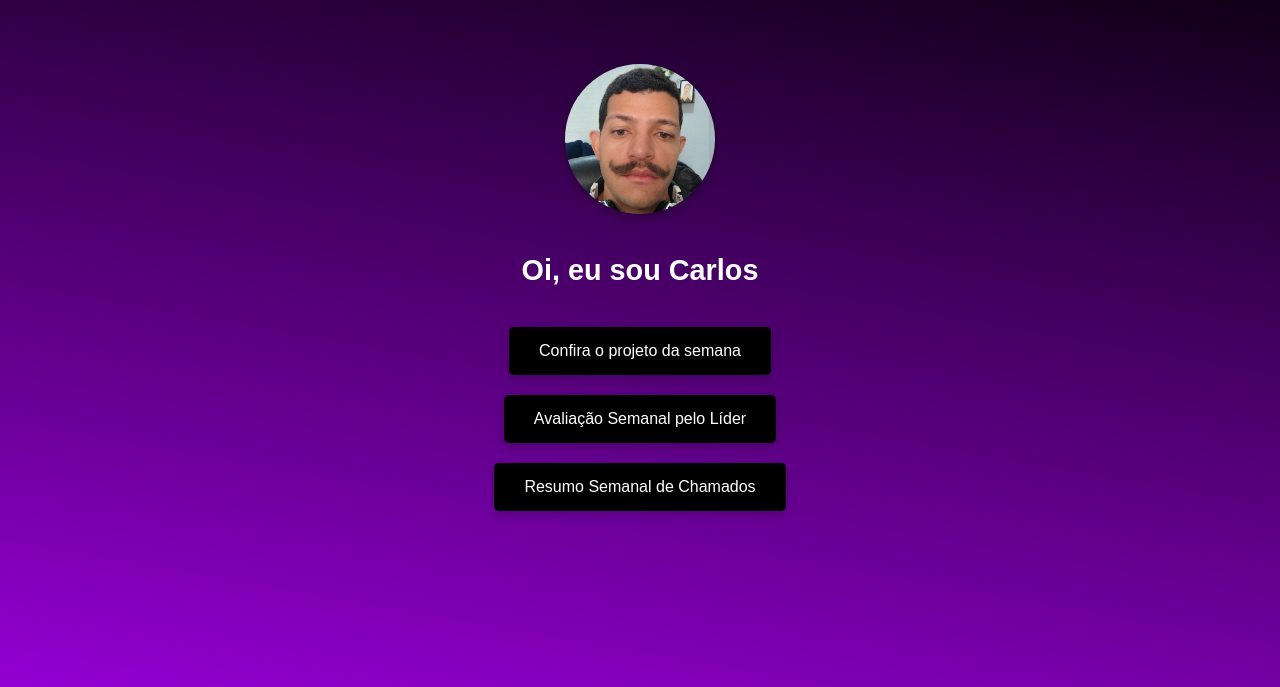
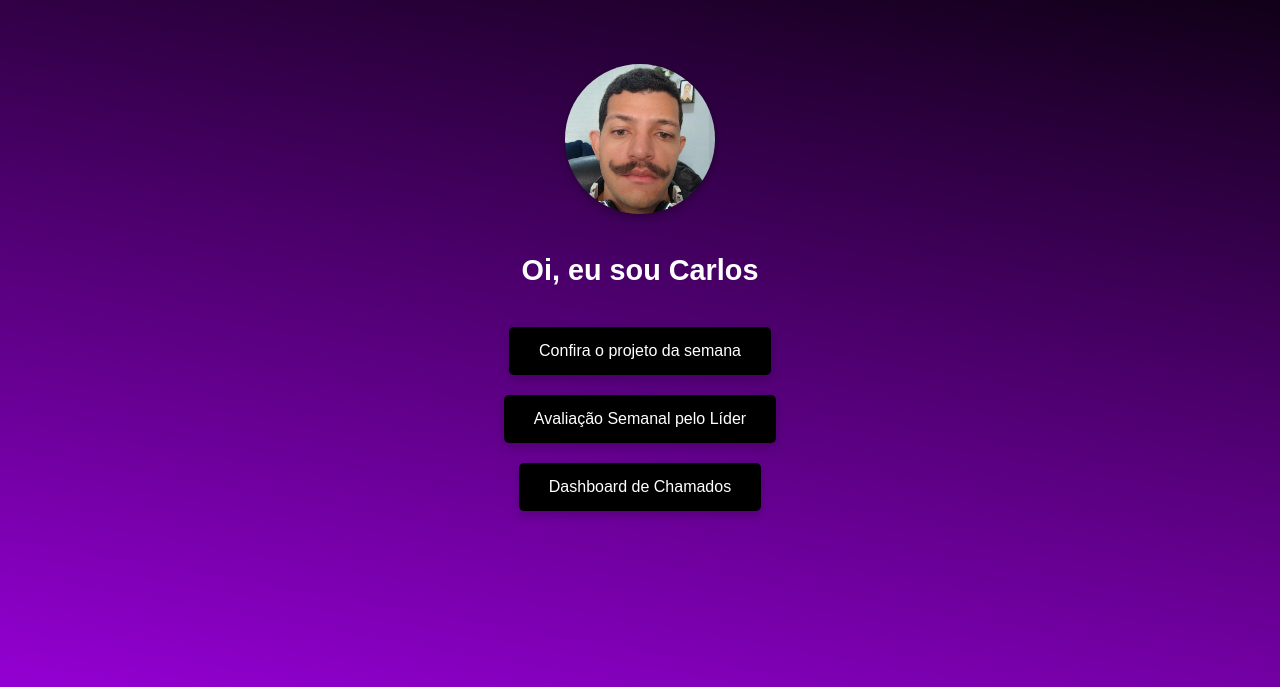
Before and after one commit to Carlosjr97/Projetoifood, a plain HTML site: page index.html in a window 1280 px wide. Shown: the part 113-800 px from the top of the page. Drawn offline with Linux system fonts and the light colour scheme.

Commit message:
Update index.html

```diff
--- a/index.html
+++ b/index.html
@@ -26,7 +26,7 @@
 
         <a href="https://docs.google.com/forms/d/e/1FAIpQLSfQO_DoslobDHwtcscVsKvQGqlQUGcPc7fCyZm_ca36GmJleQ/viewform?usp=header"  target="_blank" class="button">Avaliação Semanal pelo Líder</a>
 
-        <a href="https://colab.research.google.com/drive/1KngQ5zoEwihJMwagC1a9z9Egx5DzFooo?authuser=0" target="_blank" class="button">Resumo Semanal de Chamados</a>
+        <a href="https://lookerstudio.google.com/reporting/de8a26c9-6d3f-467e-bf56-3274e9e51238" target="_blank" class="button">Dashboard de Chamados</a>
     </div>
 </body>
 </html>
```
